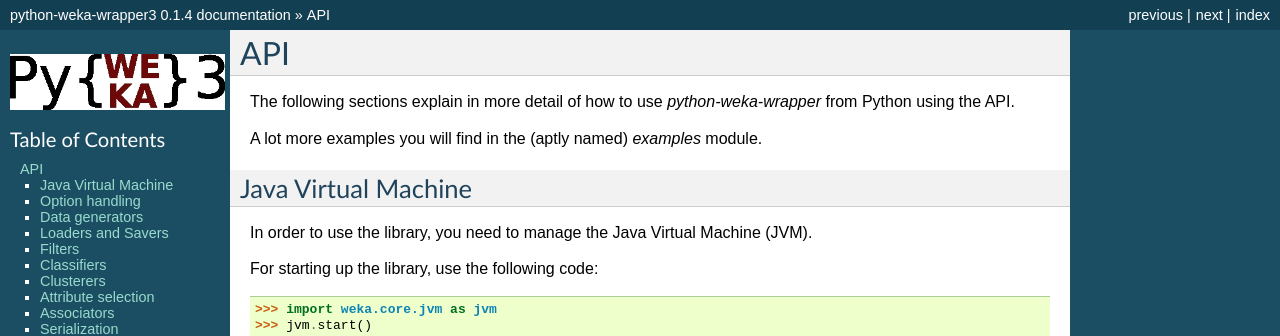
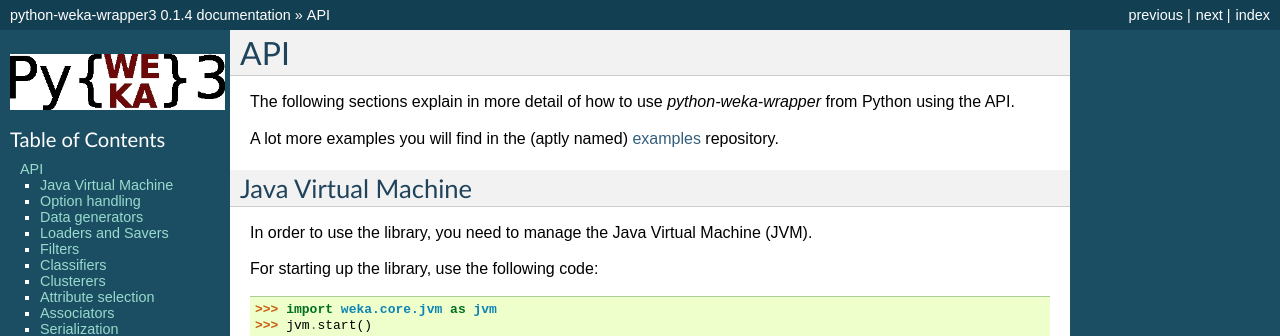
Before and after one commit to fracpete/python-weka-wrapper3, a Sphinx documentation site: the page built from doc/source/api.rst, in a window 1280 px wide and 900 px high. Shown: the top 336 px of the window. Built offline with Sphinx 7.4.7, drawn with Linux system fonts in a browser that asks for light colours; pages that are not in the unit, such as notebooks, are missing from menus.

Commit message:
added link to example repo

```diff
--- a/doc/source/api.rst
+++ b/doc/source/api.rst
@@ -3,7 +3,8 @@
 
 The following sections explain in more detail of how to use *python-weka-wrapper* from Python using the API.
 
-A lot more examples you will find in the (aptly named) `examples` module.
+A lot more examples you will find in the (aptly named) `examples <https://github.com/fracpete/python-weka-wrapper3-examples>`_
+repository.
 
 
 Java Virtual Machine
```
